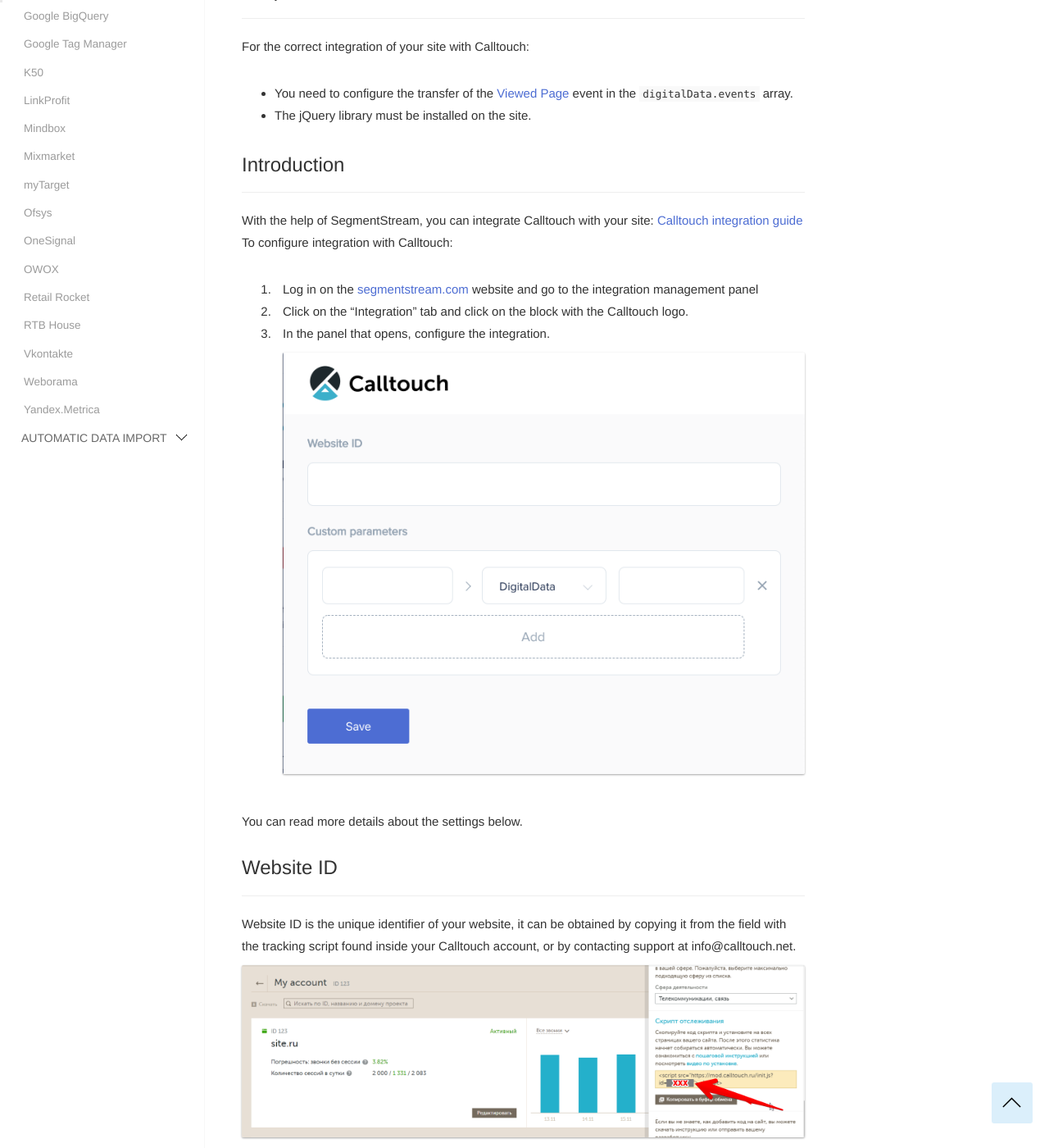
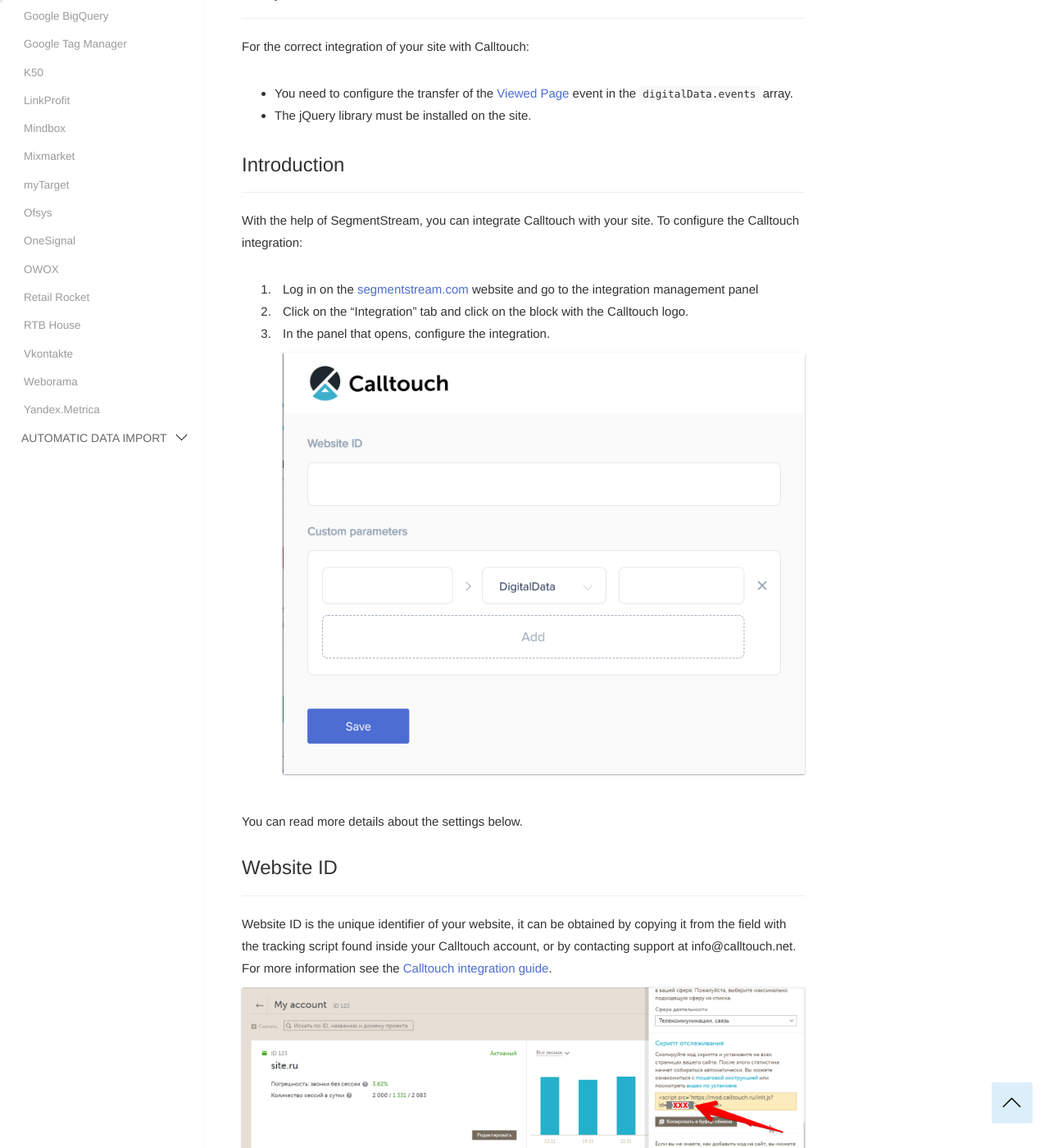
Before and after one commit to segmentstream-com/segmentstream-com.github.io, a Jekyll site: the page built from _docs/integrations/calltouch.md, in a window 1280 px wide and 1400 px high, scrolled down 687 px. Shown: the whole window at 82% size. Built offline with Jekyll 4.4.1, drawn with Linux system fonts in a browser that asks for light colours; nearby versions of some CDN libraries.

Commit message:
calltouch docs fix

```diff
--- a/_docs/integrations/calltouch.md
+++ b/_docs/integrations/calltouch.md
@@ -29,9 +29,7 @@
 
 ### <a name="introduction"></a>Introduction
 ------
-With the help of SegmentStream, you can integrate Calltouch with your site:
-[Calltouch integration guide](https://support.calltouch.ru/hc/ru/articles/115002056965-%D0%A3%D1%81%D1%82%D0%B0%D0%BD%D0%BE%D0%B2%D0%BA%D0%B0-%D1%81%D0%BA%D1%80%D0%B8%D0%BF%D1%82%D0%B0-%D0%BE%D1%82%D1%81%D0%BB%D0%B5%D0%B6%D0%B8%D0%B2%D0%B0%D0%BD%D0%B8%D1%8F-Calltouch)
-To configure integration with Calltouch:
+With the help of SegmentStream, you can integrate Calltouch with your site. To configure the Calltouch integration:
 1. Log in on the [segmentstream.com](https://admin.segmentstream.com/) website and go to the integration management panel
 2. Click on the "Integration" tab and click on the block with the Calltouch logo.
 3. In the panel that opens, configure the integration.
@@ -41,7 +39,7 @@
 
 ### <a name="websiteId"></a>Website ID
 ------
-Website ID is the unique identifier of your website, it can be obtained by copying it from the field with the tracking script found inside your Calltouch account, or by contacting support at info@calltouch.net.
+Website ID is the unique identifier of your website, it can be obtained by copying it from the field with the tracking script found inside your Calltouch account, or by contacting support at info@calltouch.net. For more information see the [Calltouch integration guide](https://support.calltouch.ru/hc/ru/articles/115002056965-%D0%A3%D1%81%D1%82%D0%B0%D0%BD%D0%BE%D0%B2%D0%BA%D0%B0-%D1%81%D0%BA%D1%80%D0%B8%D0%BF%D1%82%D0%B0-%D0%BE%D1%82%D1%81%D0%BB%D0%B5%D0%B6%D0%B8%D0%B2%D0%B0%D0%BD%D0%B8%D1%8F-Calltouch).
 ![](/img/integrations.calltouch.websiteId.png)
 
 ### <a name="customParameters"></a>Custom parameters
```
